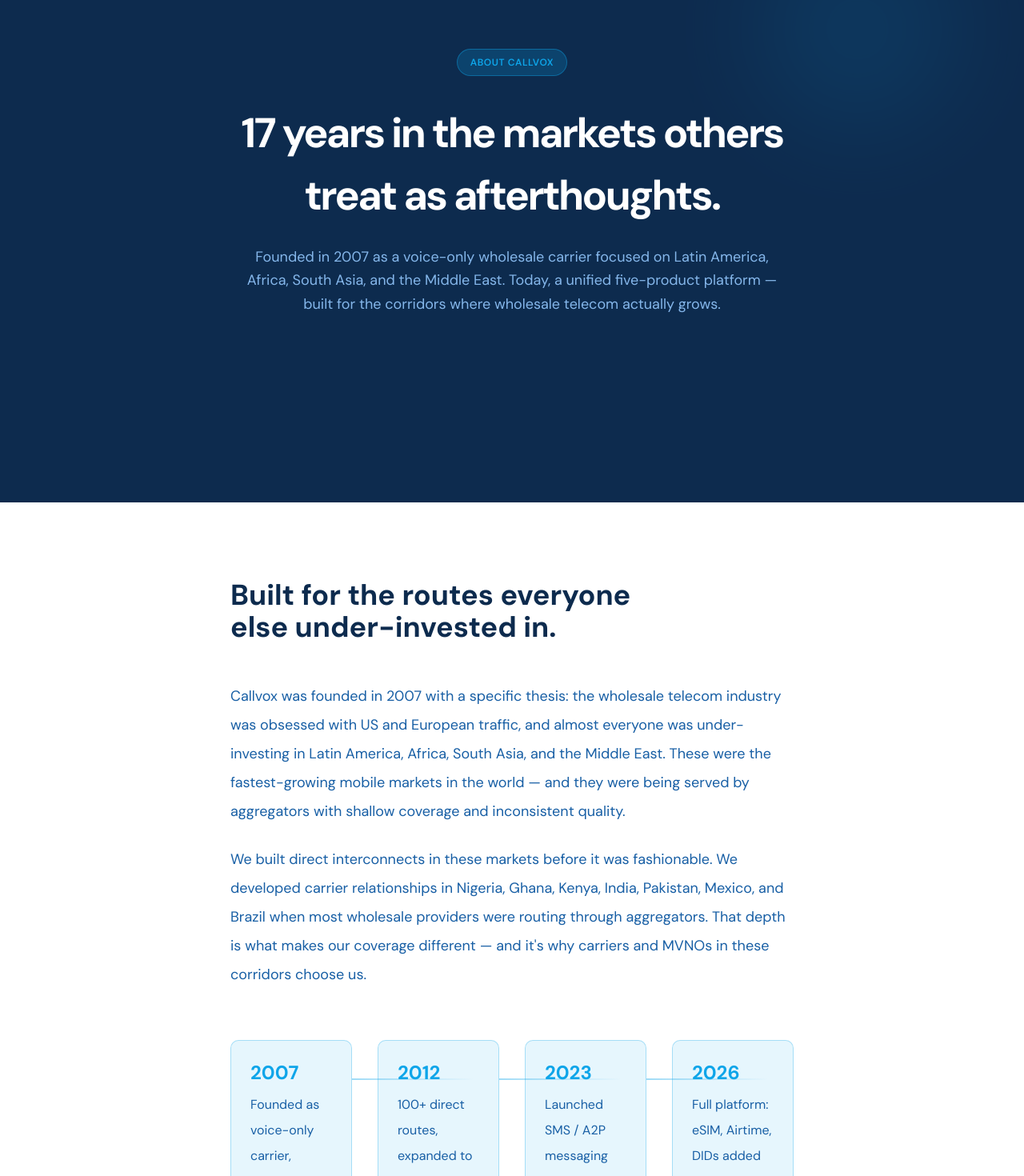
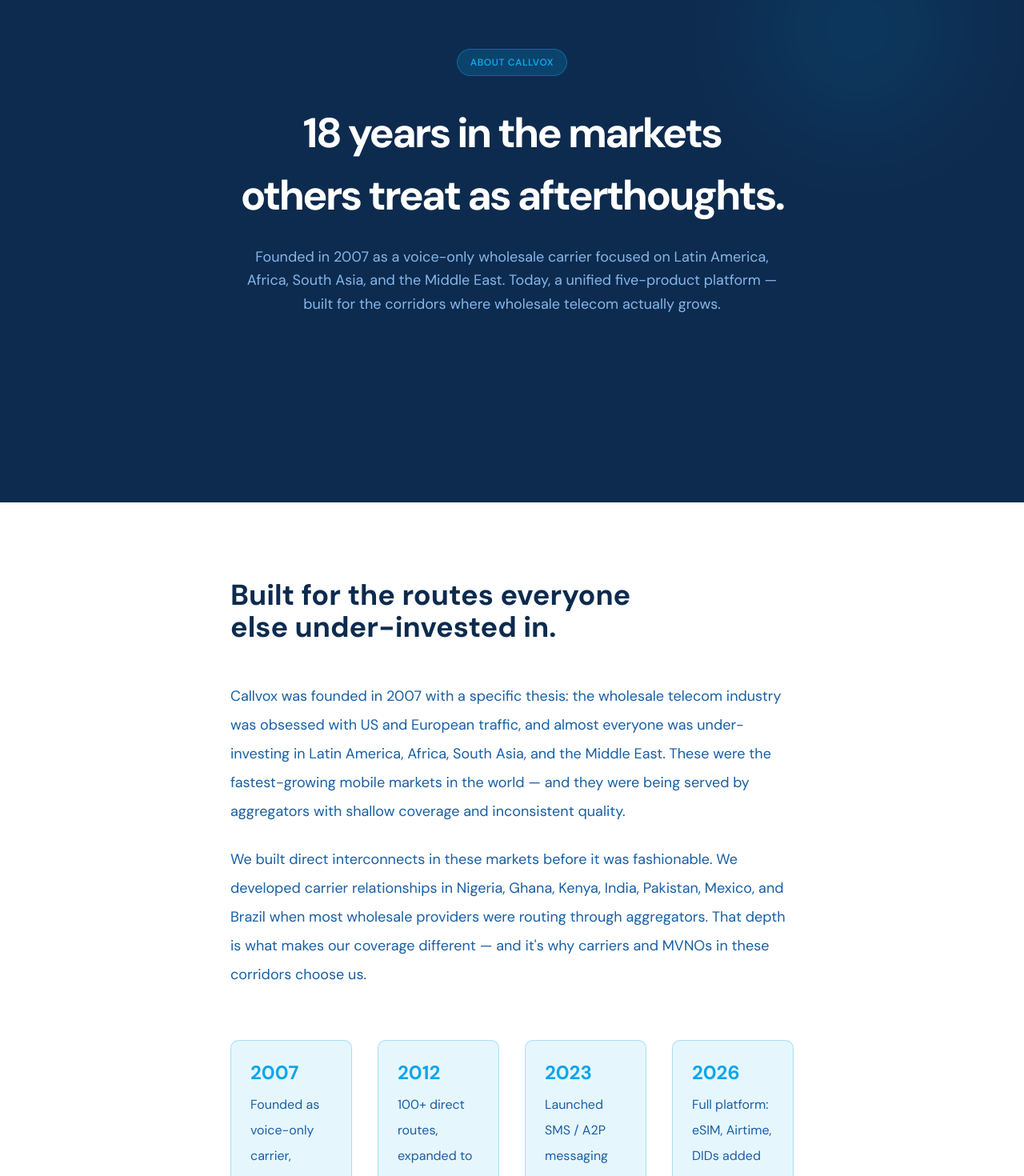
Before and after one commit to fontalk/callvox-web, a Next.js app: page /about in a window 1280 px wide. Shown: the part 240-1710 px from the top of the page at 80% size. Built offline with nearby package versions, Linux system fonts and the light colour scheme.

Commit message:
feat: update company anniversary to 18 years

```diff
--- a/app/about/page.tsx
+++ b/app/about/page.tsx
@@ -10,7 +10,7 @@
 import { Footer } from '@/components/sections/Footer';
 
 export const metadata: Metadata = {
-  title: 'About Callvox | 17 Years in Emerging Markets',
+  title: 'About Callvox | 18 Years in Emerging Markets',
   description: 'The unified wholesale platform built for the world\'s fastest-growing markets. Founded in 2007, Callvox serves carriers and MVNOs in Latin America, Africa, South Asia, and the Middle East.',
 };
 
--- a/components/pages/about/AboutHero.tsx
+++ b/components/pages/about/AboutHero.tsx
@@ -23,7 +23,7 @@
           </div>
 
           <h1 className="text-white font-bold mb-6" style={{ fontSize: 'clamp(36px, 8vw, 52px)' }}>
-            17 years in the markets others treat as afterthoughts.
+            18 years in the markets others treat as afterthoughts.
           </h1>
 
           <p className="text-navy-200 text-lg leading-relaxed max-w-2xl mx-auto">
--- a/components/pages/about/ByTheNumbers.tsx
+++ b/components/pages/about/ByTheNumbers.tsx
@@ -3,7 +3,7 @@
 import { motion } from 'framer-motion';
 
 const stats = [
-  { number: '17', label: 'years', description: 'Track record. Founded 2007, operating continuously' },
+  { number: '18', label: 'years', description: 'Track record. Founded 2007, operating continuously' },
   { number: '500+', label: 'direct routes', description: 'Voice termination across 4 continents' },
   { number: '800+', label: 'operators', description: 'Airtime top-up coverage' },
   { number: '90+', label: 'countries', description: 'DID number availability' },
--- a/components/pages/about/FoundingStory.tsx
+++ b/components/pages/about/FoundingStory.tsx
@@ -42,9 +42,6 @@
         >
           {timeline.map((item, idx) => (
             <div key={idx} className="relative">
-              {idx < timeline.length - 1 && (
-                <div className="hidden md:block absolute top-12 left-full w-full h-0.5 bg-gradient-to-r from-cyan-DEFAULT/40 to-transparent"></div>
-              )}
               <div className="relative z-10 bg-cyan-DEFAULT/10 border border-cyan-DEFAULT/30 rounded-lg p-6">
                 <div className="text-cyan-DEFAULT font-bold text-2xl mb-2">{item.year}</div>
                 <p className="text-navy-600">{item.label}</p>
```
